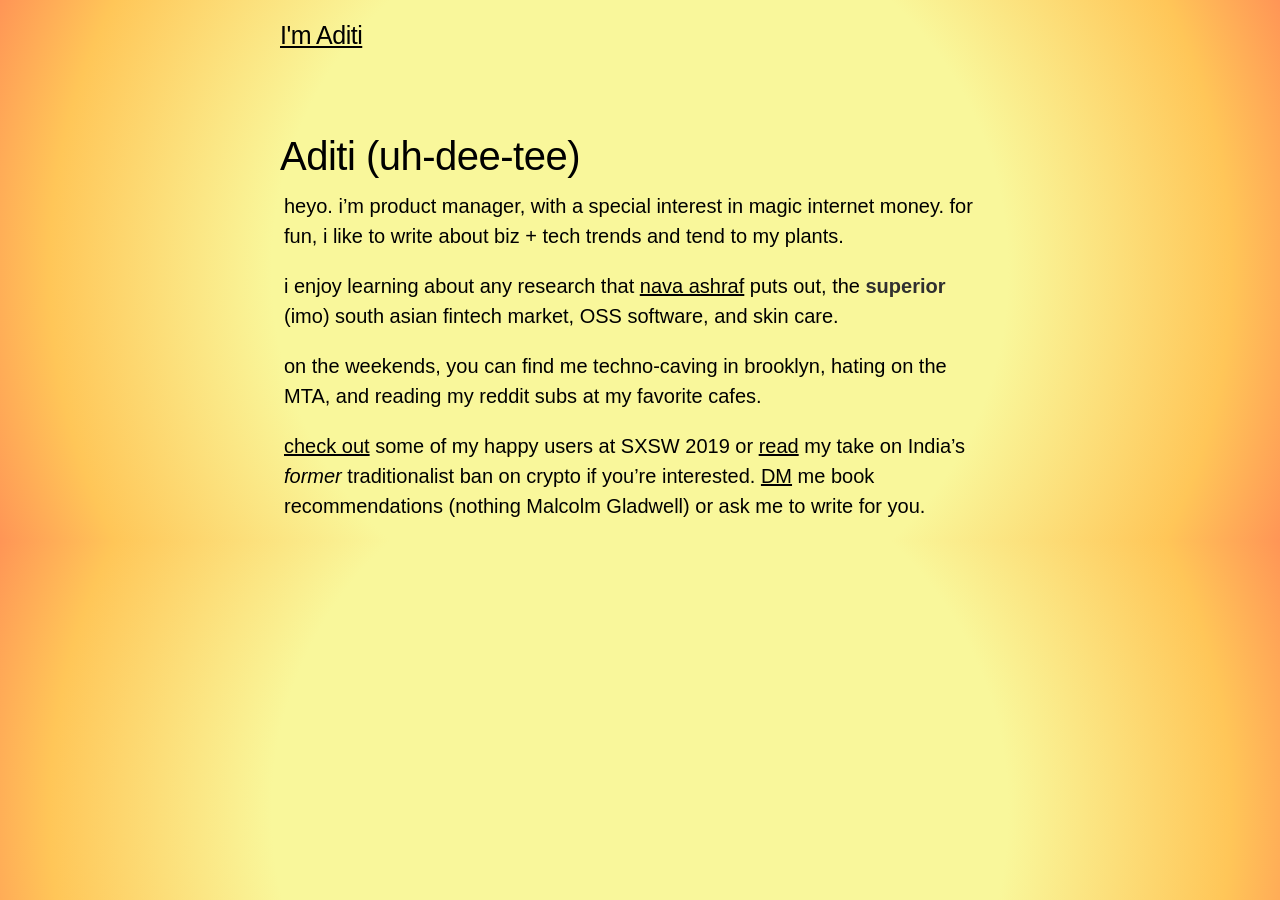
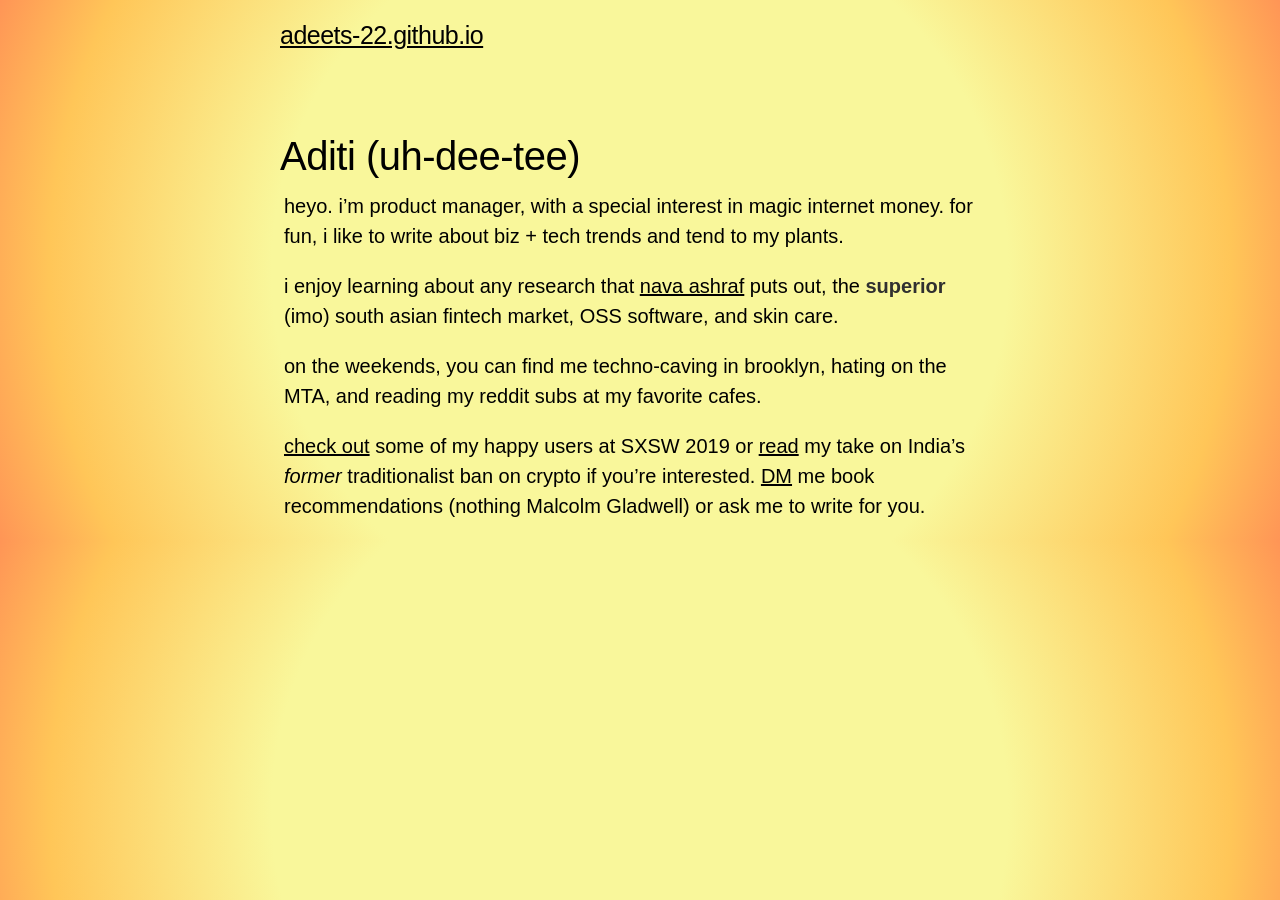
Before and after one commit to adeets-22/adeets-22.github.io, a Jekyll site: the page built from index.md, in a window 1280 px wide. Built offline with Jekyll 4.4.1, drawn with Linux system fonts in a browser that asks for light colours.

Commit message:
Update _config.yml

```diff
--- a/_config.yml
+++ b/_config.yml
@@ -5,7 +5,7 @@ permalink:           pretty
 relative_permalinks: false
 
 # Setup
-title:               I'm Aditi
+title:
 tagline:
 description:         'Product'
 
```
